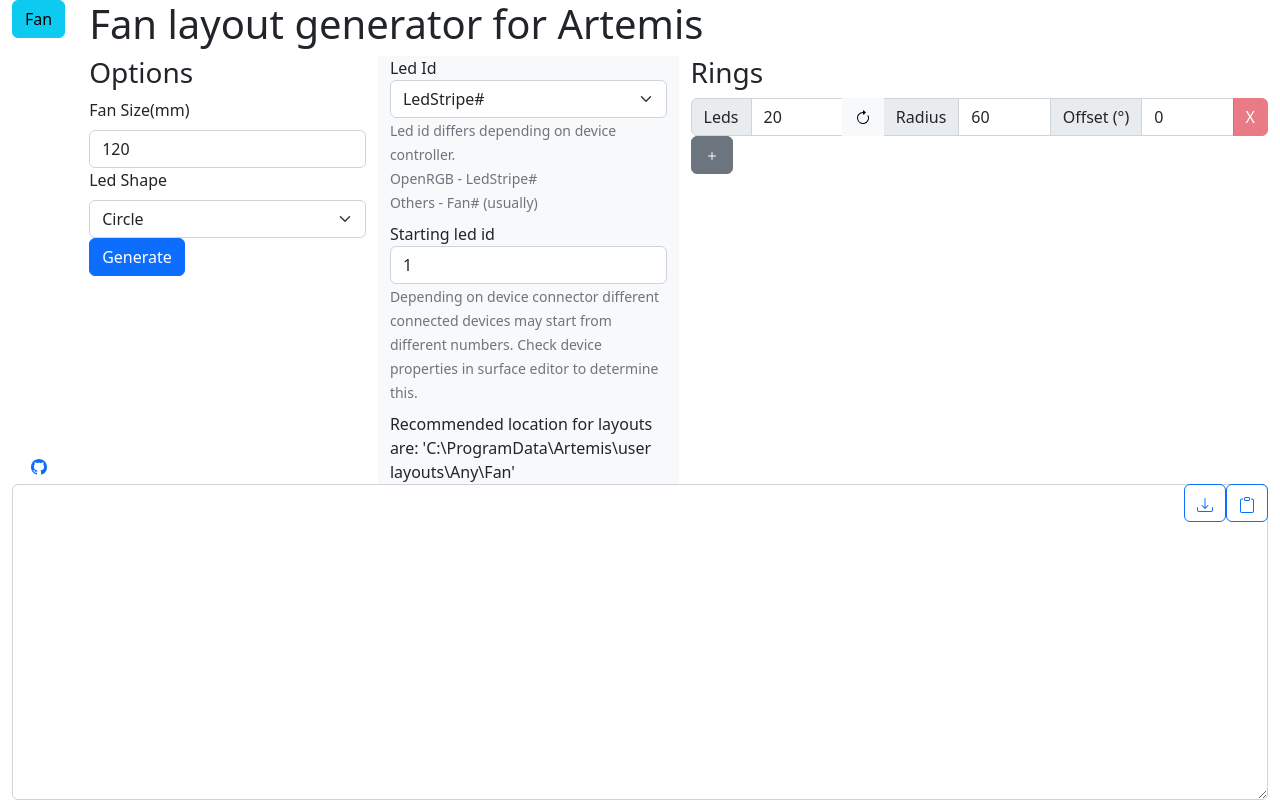
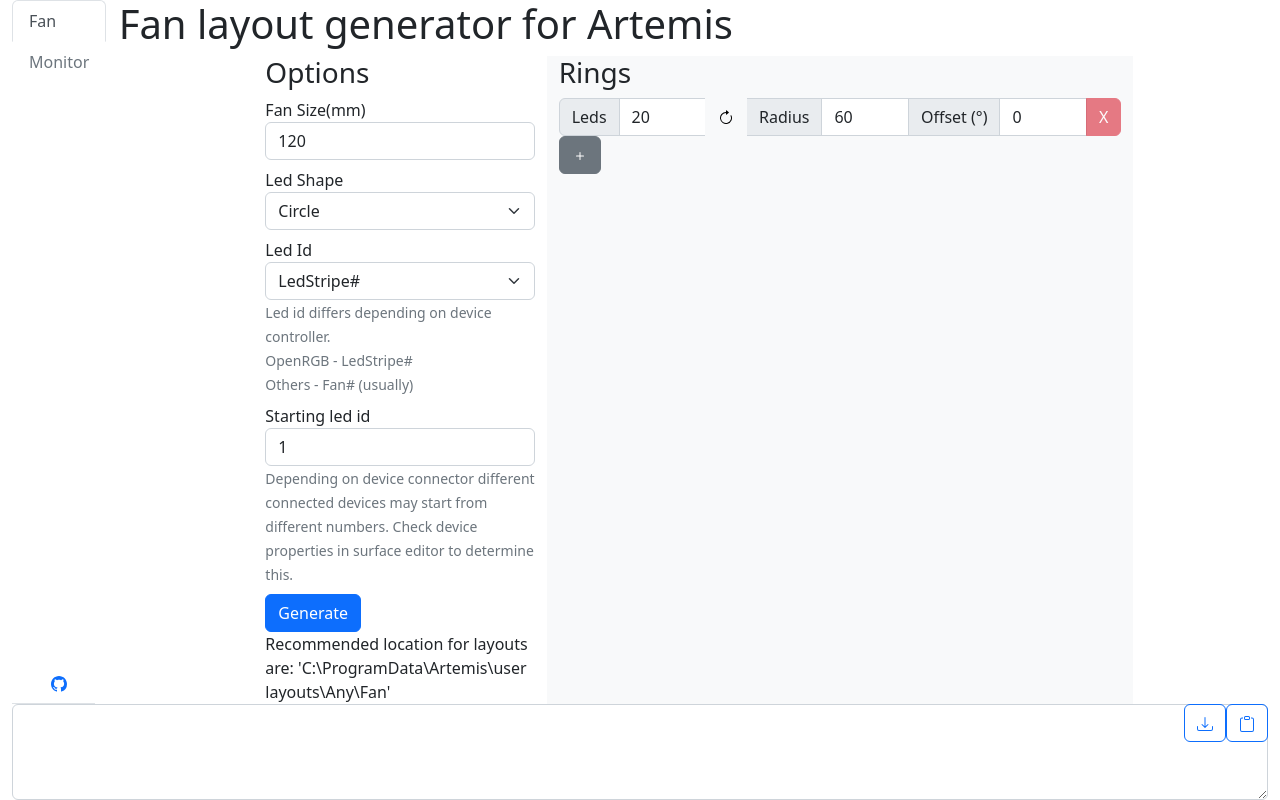
Before and after one commit to Aytackydln/Artemis-layout-generator, a React (Create React App) app: page /fan in a window 1280 px wide. Built offline with nearby package versions, Linux system fonts and the light colour scheme.

Commit message:
improve ui

```diff
--- a/src/App.tsx
+++ b/src/App.tsx
@@ -1,24 +1,36 @@
-import React, {useState} from 'react';
+import React, { useState } from 'react';
 import './App.css';
-import { Button, Container, Form, Row, Col, Stack } from 'react-bootstrap';
-import CardHeader from "react-bootstrap/CardHeader";
+import { Button, Container, Form, Row, Col, Nav } from 'react-bootstrap';
+import CardHeader from 'react-bootstrap/CardHeader';
 import 'bootstrap/dist/css/bootstrap.min.css';
 import { Clipboard, Download, Github } from 'react-bootstrap-icons';
-import {FanLayoutForm, GenerateFanParams} from "./generators/FanLayoutForm";
-import {createLayout} from './generators/FanGenerator';
+import { FanLayoutForm, GenerateFanParams } from './generators/FanLayoutForm';
+import { createLayout } from './generators/FanGenerator';
 
 function App() {
-    const [result, setResult] = useState("");
-    const [fileName, setFileName] = useState("");
+    const [result, setResult] = useState('');
+    const [fileName, setFileName] = useState('');
 
     const generateSubmitted = (args: GenerateFanParams) => {
-        let document = createLayout(args);
+        const document = createLayout(args);
         setResult(document.documentElement.outerHTML);
-        setFileName(`${args.fanSize}S${args.fanRings[0].ledCount}.xml`)
+        let rings: string;
+        switch (args.fanRings.length) {
+            case 1:
+                rings = 'S';
+                break;
+            case 2:
+                rings = 'D';
+                break;
+            default:
+                rings = 'M';
+                break;
+        }
+        setFileName(`${args.fanSize}${rings}${args.fanRings[0].ledCount}.xml`);
     };
 
     const onDownload = () => {
-        const downloadLink = document.createElement("a");
+        const downloadLink = document.createElement('a');
         downloadLink.download = fileName;
 
         const textFileAsBlob = new Blob([result], {type: 'text/xml'});
@@ -33,21 +45,22 @@
         return navigator.clipboard.writeText(result);
     }
 
-    const openGithub = () => {
-        window.open('https://github.com/Aytackydln/Artemis-layout-generator', '_blank');
-    }
-
     return (
         <Container fluid className="align-items-center vh-100 d-flex flex-column">
             <Row>
-                <Col sm={'auto'}>
-                    <Stack direction='vertical' style={{height: '100%'}}>
-                        <Button variant='info'>Fan</Button>
-                        <div  style={{height: '100%'}}></div>
-                        <Button variant='link' onClick={openGithub}><Github/></Button>
-                    </Stack>
+                <Col lg={1} sm={0}>
+                    <Nav variant='tabs' className='flex-lg-column flex-row' style={{height: '100%', width: '100%'}}>
+                        <Nav.Link active>Fan</Nav.Link>
+                        <Nav.Link disabled>Monitor</Nav.Link>
+                        <div className="align-self-stretch" style={{marginLeft: 'auto'}} />{/* //seperate links*/}
+                        <Nav.Link style={{marginTop: 'auto'}}//, marginLeft: 'auto'
+                                  className="align-self-lg-center align-self-stretch"
+                                  href='https://github.com/Aytackydln/Artemis-layout-generator' target='_blank'>
+                            <Github/>
+                        </Nav.Link>
+                    </Nav>
                 </Col>
-                <Col>
+                <Col lg={11} sm={12}>
                     <CardHeader><h1>Fan layout generator for Artemis</h1></CardHeader>
                     <FanLayoutForm onSubmit={generateSubmitted}/>
                 </Col>
--- a/src/generators/FanGenerator.ts
+++ b/src/generators/FanGenerator.ts
@@ -9,7 +9,7 @@
   <Author>Aytackydln</Author>
   <Type>Fan</Type>
   <Vendor>Any</Vendor>
-  <Model>${width}Sxx</Model>
+  <Model>${width}mm-generated</Model>
   <Width>${width}</Width>
   <Height>${width}</Height>
   <LedUnitWidth>1</LedUnitWidth>
@@ -84,7 +84,7 @@
 }
 
 function calculatePerfectLedSize(angle: number, radius: number): number {
-    return Math.sqrt(
+    return Math.round(Math.sqrt(
         2 * Math.pow(radius, 2) * (1 - Math.cos(angle))
-    );
+    ) * 100) / 100;
 }
--- a/src/generators/FanLayoutForm.tsx
+++ b/src/generators/FanLayoutForm.tsx
@@ -73,24 +73,23 @@
     return <Row className='justify-content-md-center'>
         <Col lg={3} sm={12}>
             <h3>Options</h3>
+            <Row>
                 <Form.Label>
                     Fan Size(mm)
-            </Form.Label>
                     <Form.Control type='number' defaultValue={defaultFanSize} onChange={
                         (event) => setFanSize(Number(event.target.value))
                     }/>
+                </Form.Label>
                 <Form.Label>
                     Led Shape
-            </Form.Label>
                     <Form.Select defaultValue={defaultLedShape} onChange={
                         (event) => setLedShape(event.target.value as LedShape)
                     }>
                         <option value={LedShape.Circle}>Circle</option>
                         <option value={LedShape.Rectangle}>Rectangle</option>
                     </Form.Select>
-            <Button id='generateBtn' variant='primary' type='button' onClick={submitClicked}>Generate</Button>
-        </Col>
-        <Col lg={3} sm={12} className='bg-light align-content-start'>
+                </Form.Label>
+            </Row>
             <Form.Label>
                 Led Id
                 <Form.Select aria-describedby='ledIdHelpBlock' defaultValue={defaultLedId} onChange={
@@ -116,9 +115,11 @@
                     Check device properties in surface editor to determine this.
                 </Form.Text>
             </Form.Label>
+            <Button id='generateBtn' variant='primary' type='button' onClick={submitClicked}>Generate</Button>
+            <br/>
             Recommended location for layouts are: 'C:\ProgramData\Artemis\user layouts\Any\Fan'
         </Col>
-        <Col lg={6} sm={12}>
+        <Col className="bg-light" lg={6} sm={12}>
             <h3>Rings</h3>
             {
                 fanRings.map((ring, index) => {
```
Also changed, not shown: package.json (+13 -1 lines). Lines whose indentation alone changed are shown as unchanged.
